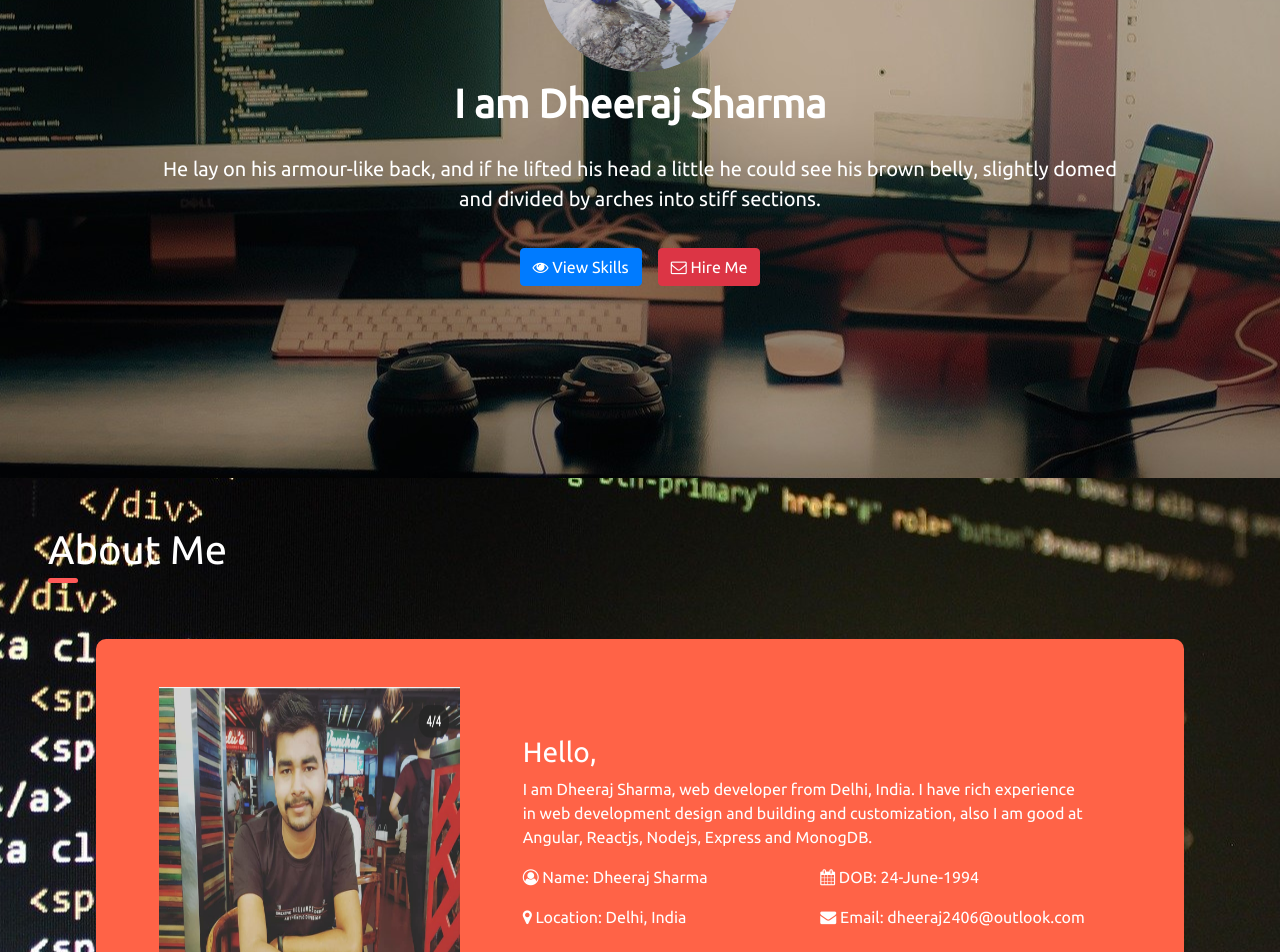
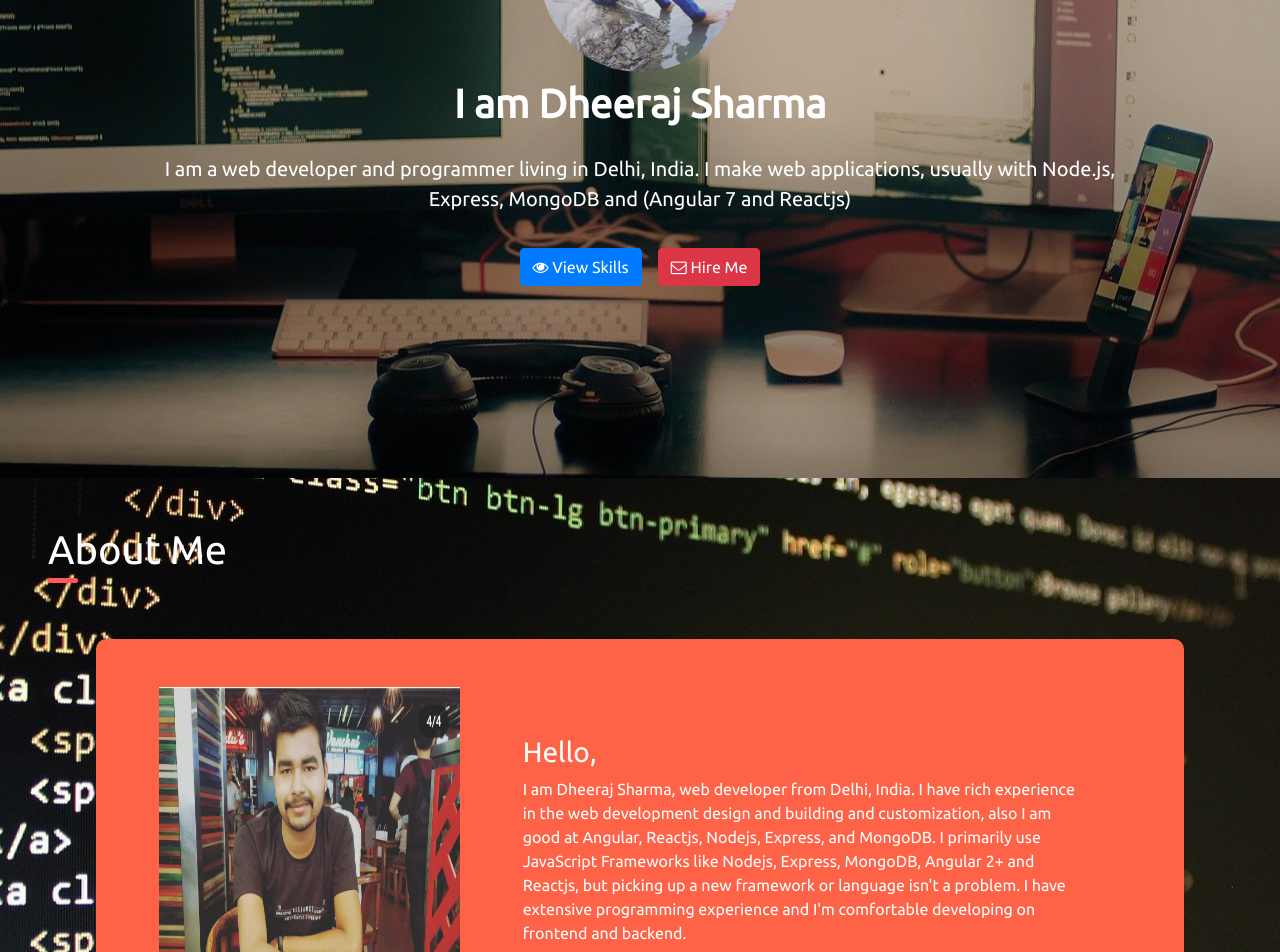
Before and after one commit to dj4385/resume, a React (Create React App) app: page / in a window 1280 px wide. Shown: the part 320-1272 px from the top of the page. Built offline with nearby package versions, Linux system fonts and the light colour scheme.

Commit message:
content added on home and about component

```diff
--- a/src/components/About.js
+++ b/src/components/About.js
@@ -22,7 +22,7 @@ export const About = ()=>{
                 </div>
                 <div className="col-lg-8 p-5">
                     <h3>Hello,</h3>
-                    <p>I am {name}, web developer from {location}. I have rich experience in web development design and building and customization, also I am good at Angular, Reactjs, Nodejs, Express and MonogDB.</p>
+                    <p>I am {name}, web developer from {location}. I have rich experience in the web development design and building and customization, also I am good at Angular, Reactjs, Nodejs, Express, and MongoDB. I primarily use JavaScript Frameworks like Nodejs, Express, MongoDB, Angular 2+ and Reactjs, but picking up a new framework or language isn't a problem. I have extensive programming experience and I'm comfortable developing on frontend and backend.</p>
                     <div className="row">
                         <div className="col-lg-6"><p> <span className="fa fa-user-circle-o"></span>  Name: {name}</p></div>
                         <div className="col-lg-6"><p> <span className="fa fa-calendar"></span> DOB: {dob}</p> </div>
--- a/src/components/Home.js
+++ b/src/components/Home.js
@@ -11,7 +11,7 @@ export const Home = ()=>{
                    <div className=" p-5">
                         <img src={dheeraj} alt="" className="img-fluid mb-2 profile"></img>
                         <h1 className="name">I am Dheeraj Sharma</h1>
-                        <p className="subHeading">He lay on his armour-like back, and if he lifted his head a little he could see his brown belly, slightly domed and divided by arches into stiff sections.</p>
+                        <p className="subHeading">I am a web developer and programmer living in Delhi, India. I make web applications, usually with Node.js, Express, MongoDB and (Angular 7 and Reactjs)</p>
                         <div className="row">
                             <div className="col-lg-12">
                                 <a href={Skills} className="btn btn-primary mr-3 text-white">
```
